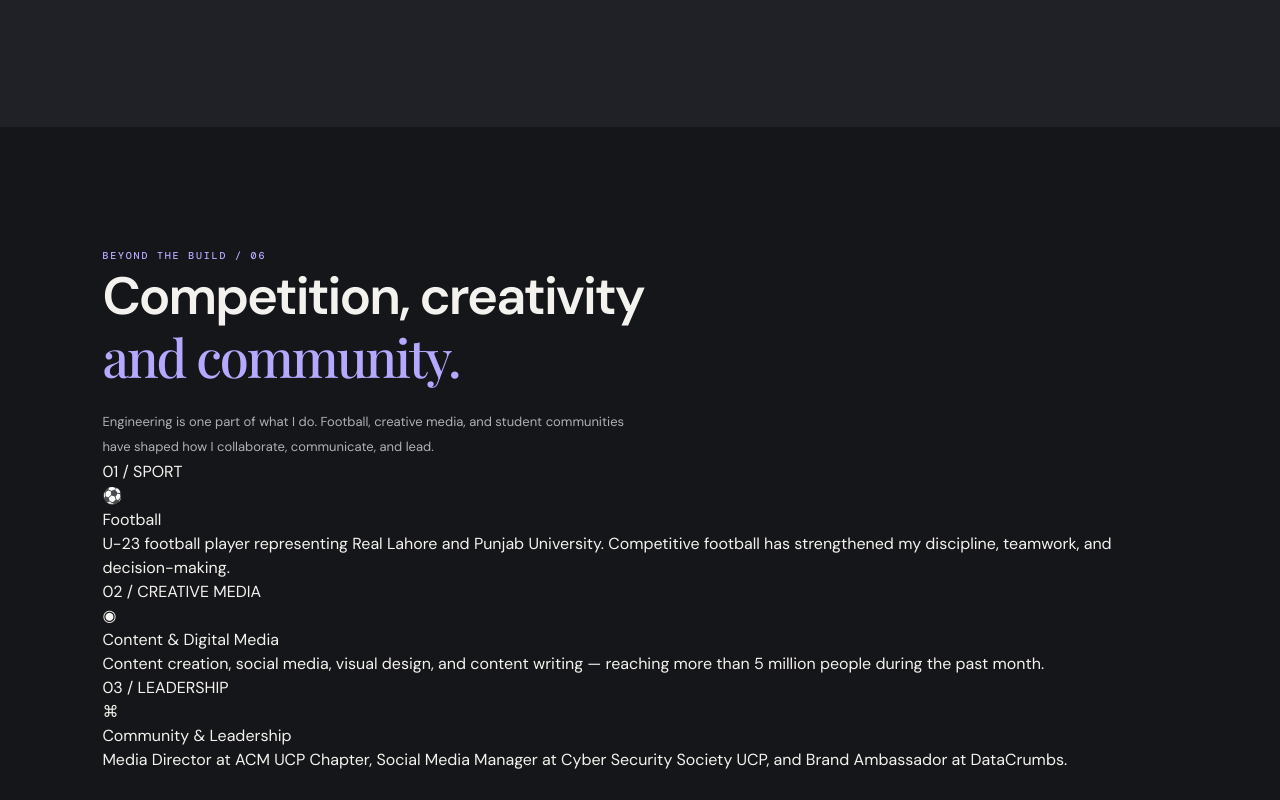
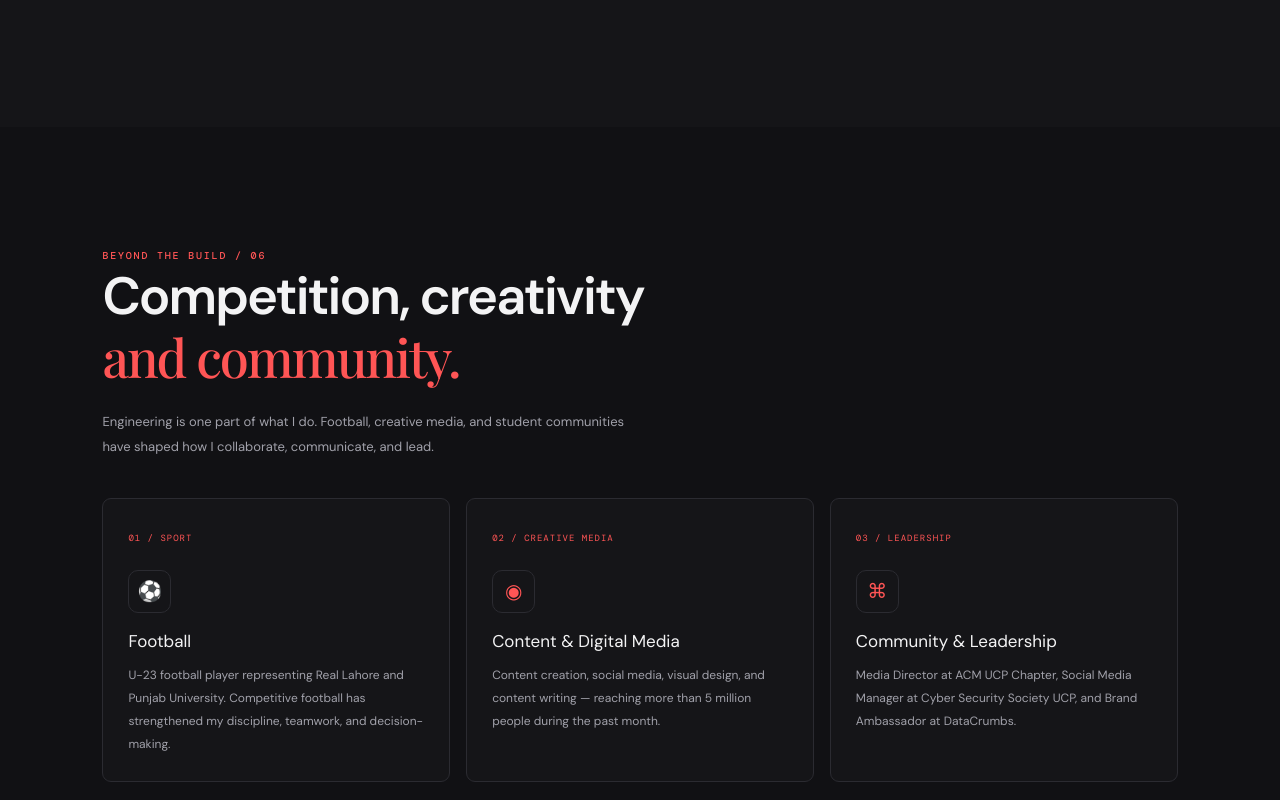
Before and after one commit to thisisahmad24/Ahmad-s-Portfolio, a React (Vite) app: page / in a window 1280 px wide. Shown: the part 8580-9380 px from the top of the page. Built offline with nearby package versions, Linux system fonts and the light colour scheme; a web font is replaced by a local one.

Commit message:
Apply dark red engineering visual theme

```diff
--- a/src/index.css
+++ b/src/index.css
@@ -9,31 +9,31 @@
   text-rendering: optimizeLegibility;
   -webkit-font-smoothing: antialiased;
   -moz-osx-font-smoothing: grayscale;
-  --paper: #f8f8f5;
-  --paper-2: #f0f0eb;
-  --surface: #ffffff;
-  --ink: #20232b;
-  --muted: #6e7178;
-  --line: #e2e3df;
-  --accent: #7164c5;
-  --accent-dark: #51449e;
-  --accent-soft: #e9e6fb;
-  --green: #648f79;
-  --header-bg: rgba(248, 248, 245, .84);
+  --paper: #09090b;
+  --paper-2: #111114;
+  --surface: #151518;
+  --ink: #f3f3f4;
+  --muted: #a1a1aa;
+  --line: #2b2b31;
+  --accent: #ef4444;
+  --accent-dark: #b91c1c;
+  --accent-soft: #321719;
+  --green: #ef4444;
+  --header-bg: rgba(9, 9, 11, .88);
 }
 :root[data-theme="dark"] {
   color-scheme: dark;
-  --paper: #151619;
-  --paper-2: #1d1e23;
-  --surface: #202127;
-  --ink: #f4f2ee;
-  --muted: #b0b0b6;
-  --line: #34353b;
-  --accent: #b4a8ff;
-  --accent-dark: #c7bdff;
-  --accent-soft: #302b46;
-  --green: #92c6a7;
-  --header-bg: rgba(21, 22, 25, .86);
+  --paper: #09090b;
+  --paper-2: #111114;
+  --surface: #151518;
+  --ink: #f3f3f4;
+  --muted: #a1a1aa;
+  --line: #2b2b31;
+  --accent: #ff5555;
+  --accent-dark: #dc2626;
+  --accent-soft: #321719;
+  --green: #ff5555;
+  --header-bg: rgba(9, 9, 11, .9);
 }
 * { box-sizing: border-box; min-width: 0; }
 html { scroll-behavior: smooth; scroll-padding-top: 92px; max-width: 100%; overflow-x: clip; }
@@ -557,3 +557,36 @@ img, svg { max-width: 100%; }
   .contact-form-row { grid-template-columns: 1fr; gap: 18px; }
   .contact-submit { width: 100%; justify-content: center; }
 }
+
+
+/* Red / black engineering portfolio refresh */
+:root { color-scheme: dark; }
+:root[data-theme="light"] { color-scheme: light; --paper:#f5f5f5; --paper-2:#ececee; --surface:#fff; --ink:#18181b; --muted:#62626b; --line:#dedee2; --accent:#dc2626; --accent-dark:#991b1b; --accent-soft:#fee2e2; --header-bg:rgba(245,245,245,.9); }
+.hero-section { background:radial-gradient(ellipse at 78% 42%,rgba(127,29,29,.22),transparent 38%),var(--paper); }
+.orb-one { background:radial-gradient(circle,rgba(239,68,68,.24),rgba(239,68,68,0) 72%); }
+.orb-two { background:radial-gradient(circle,rgba(127,29,29,.18),transparent 70%); }
+.hero-grid { opacity:.22; }
+.brand-mark,.footer-brand,.button-primary,.nav-links .nav-contact { background:var(--accent); }
+.brand-mark span,.footer-brand span { color:#fecaca; }
+.photo-backdrop { background:linear-gradient(145deg,#2b1114 0%,#171114 52%,#271317 100%); }
+.hero-photo { mix-blend-mode:normal; filter:saturate(.78) contrast(1.04); }
+.photo-label { background:rgba(12,12,14,.9); color:#f4f4f5; }
+.photo-label small { color:#b4b4bc; }
+.note-icon,.skill-icon,.track-icon,.education-icon,.contact-location-icon { background:var(--accent-soft); color:var(--accent); }
+.tone-lavender .project-art,.tone-mint .project-art,.tone-peach .project-art,.tone-blue .project-art,:root[data-theme="dark"] .tone-lavender .project-art,:root[data-theme="dark"] .tone-mint .project-art,:root[data-theme="dark"] .tone-peach .project-art,:root[data-theme="dark"] .tone-blue .project-art { background:#171114; color:#ff7777; }
+.project-card:hover { border-color:var(--accent); }
+.project-filters button:hover,.project-filters button.filter-active { background:var(--accent); border-color:var(--accent); }
+.cta-section { background:radial-gradient(ellipse at 80% 20%,rgba(239,68,68,.22),transparent 42%),#111114; }
+.button-light { background:#f4f4f5; color:#18181b; }
+.site-footer { background:#080809; border-top:1px solid #29292e; color:#a1a1aa; }
+.footer-brand { color:white; }
+.back-to-top:hover { color:#ff5555; }
+.beyond-code-section { background:var(--paper-2); }
+.beyond-code-heading { max-width:1180px; margin:0 auto 38px; }
+.beyond-code-grid { max-width:1180px; margin:0 auto; display:grid; grid-template-columns:repeat(3,minmax(0,1fr)); gap:16px; }
+.beyond-card { min-height:255px; padding:25px; border:1px solid var(--line); border-radius:9px; background:var(--surface); }
+.beyond-index { color:var(--accent); font:9px 'DM Mono',monospace; letter-spacing:1px; }
+.beyond-symbol { display:grid; place-items:center; width:43px; height:43px; margin:22px 0 16px; border:1px solid var(--line); border-radius:10px; color:var(--accent); font-size:20px; }
+.beyond-card h3 { margin:0 0 10px; font-size:17px; }
+.beyond-card p { margin:0; color:var(--muted); font-size:12px; line-height:1.9; }
+@media(max-width:760px) { .beyond-code-grid { grid-template-columns:1fr; } }
```
